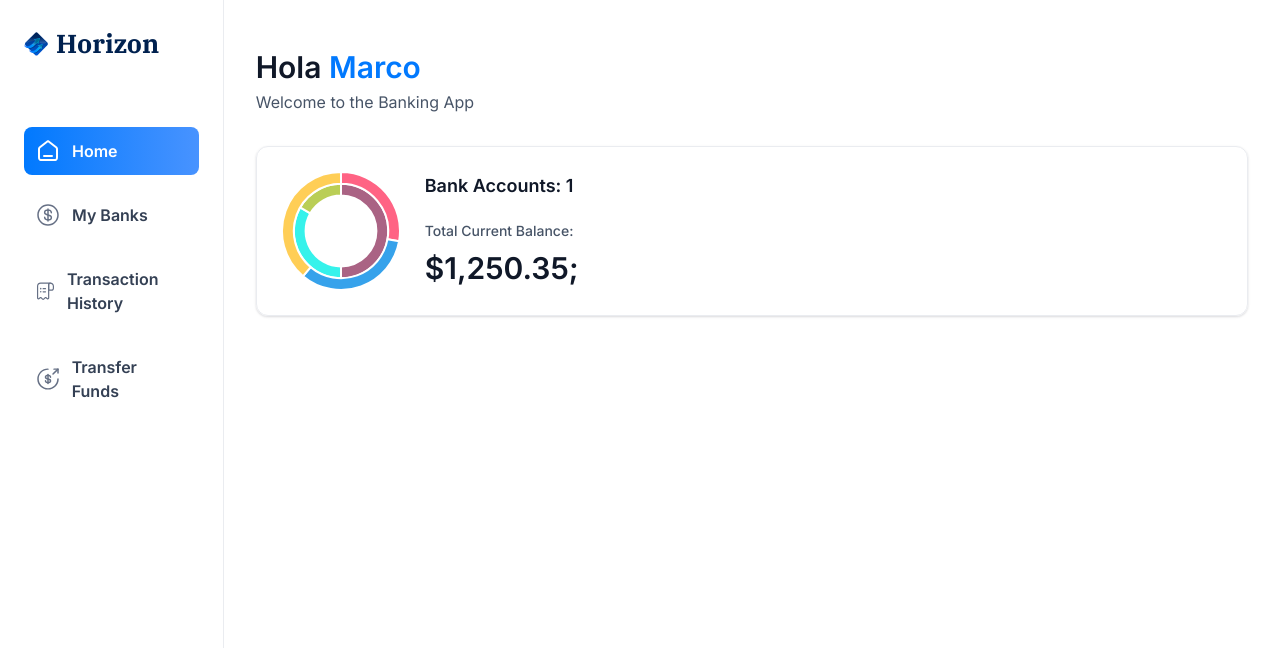
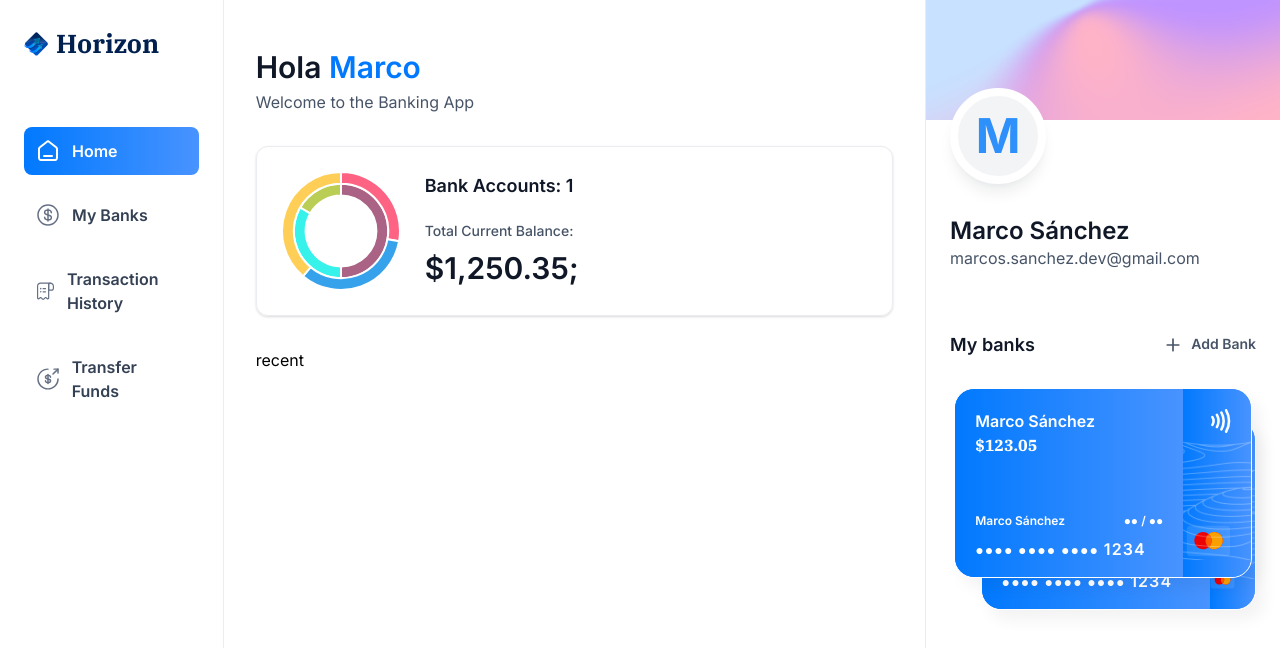
Before and after one commit to marcosSanchez-dev/bank_app, a Next.js app: page / in a window 1280 px wide. Shown: the top 648 px of the page. Built offline with nearby package versions, Linux system fonts and the light colour scheme.

Commit message:
rigth sidebar implemented

```diff
--- /dev/null
+++ b/app/(root)/my-banks/page.tsx
@@ -0,0 +1,5 @@
+const MyBanks = () => {
+  return <div>MyBanks</div>;
+};
+
+export default MyBanks;
--- a/app/(root)/page.tsx
+++ b/app/(root)/page.tsx
@@ -1,8 +1,13 @@
 import HeaderBox from "@/components/HeaderBox";
+import RigthSidebar from "@/components/RigthSidebar";
 import TotalBalanceBox from "@/components/TotalBalanceBox";
 
 const Home = () => {
-  const loggedIn = { firstName: "Marco" };
+  const loggedIn = {
+    firstName: "Marco",
+    lastName: "Sánchez",
+    email: "marcos.sanchez.dev@gmail.com",
+  };
 
   return (
     <section className="home">
@@ -21,7 +26,13 @@
             totalCurrentBalance={1250.35}
           />
         </header>
+        recent
       </div>
+      <RigthSidebar
+        user={loggedIn}
+        transactions={[]}
+        banks={[{ currentBalance: 123.05 }, { currentBalance: 321.01 }]}
+      />
     </section>
   );
 };
--- /dev/null
+++ b/app/(root)/payment-transfer/page.tsx
@@ -0,0 +1,5 @@
+const PaymentTransfer = () => {
+  return <div>PaymentTransfer</div>;
+};
+
+export default PaymentTransfer;
--- /dev/null
+++ b/app/(root)/transaction-history/page.tsx
@@ -0,0 +1,5 @@
+const TransactionHistory = () => {
+  return <div>TransactionHistory</div>;
+};
+
+export default TransactionHistory;
--- /dev/null
+++ b/components/BankCard.tsx
@@ -0,0 +1,57 @@
+import { formatAmount } from "@/lib/utils";
+import Link from "next/link";
+import Image from "next/image";
+
+const BankCard = ({
+  account,
+  userName,
+  showBalance = true,
+}: CreditCardProps) => {
+  return (
+    <div className="flex flex-col">
+      <Link href="/" className="bank-card">
+        <div className="bank-card_content">
+          <div>
+            <h1 className="text-16 font-semibold text-white">
+              {account.name || userName}
+            </h1>
+            <p className="font-ibm-plex-serif font-black text-white">
+              {formatAmount(account.currentBalance)}
+            </p>
+          </div>
+          <article className="flex flex-col gap-2">
+            <div className="flex justify-between">
+              <h1 className="text-12 font-semibold text-white">{userName}</h1>
+              <h2 className="text-12 font-semibold text-white">●● / ●●</h2>
+            </div>
+            <p className="text-14 font-semibold tracking-[1.1px] text-white">
+              ●●●● ●●●● ●●●●{" "}
+              <span className="text-16">{account?.mask || 1234}</span>
+            </p>
+          </article>
+        </div>
+
+        <div className="bank-card_icon">
+          <Image src="/icons/Paypass.svg" width={20} height={24} alt="pay" />
+          <Image
+            src="/icons/mastercard.svg"
+            width={45}
+            height={32}
+            alt="mastercard"
+            className="ml-5"
+          />
+        </div>
+
+        <Image
+          src="/icons/lines.png"
+          width={316}
+          height={190}
+          alt="lines"
+          className="absolute top-0 left-0"
+        />
+      </Link>
+    </div>
+  );
+};
+
+export default BankCard;
--- /dev/null
+++ b/components/RigthSidebar.tsx
@@ -0,0 +1,65 @@
+import Image from "next/image";
+import Link from "next/link";
+import BankCard from "./BankCard";
+
+const RigthSidebar = ({ user, transactions, banks }: RightSidebarProps) => {
+  return (
+    <aside className="right-sidebar">
+      <section className="flex flex-col pb-8">
+        <div className="profile-banner" />
+        <div className="profile">
+          <div className="profile-img">
+            <span className="text-5xl font-bold text-blue-500">
+              {user.firstName[0]}
+            </span>
+          </div>
+          <div className="profile-details">
+            <h1 className="profile-name">
+              {user.firstName} {user.lastName}
+            </h1>
+            <p className="profile-email">{user.email}</p>
+          </div>
+        </div>
+      </section>
+
+      <section className="banks">
+        <div className="flex w-full justify-between">
+          <h2 className="header-2">My banks</h2>
+          <Link href="/banks" className="flex gap-2">
+            <Image
+              src="/icons/plus.svg"
+              width={20}
+              height={20}
+              alt="plus icon"
+            />
+            <h2 className="text-14 font-semibold text-gray-600">Add Bank</h2>
+          </Link>
+        </div>
+        {banks?.length > 0 && (
+          <div className="relative flex flex-1 flex-col items-center justify-center gap-5">
+            <div className="relative z-10">
+              <BankCard
+                key={banks[0].$id}
+                account={banks[0]}
+                userName={`${user.firstName} ${user.lastName}`}
+                showBalance={false}
+              />
+            </div>
+            {banks[1] && (
+              <div className="absolute right-0 top-8 z-0 w-[90%]">
+                <BankCard
+                  key={banks[1].$id}
+                  account={banks[1]}
+                  userName={`${user.firstName} ${user.lastName}`}
+                  showBalance={false}
+                />
+              </div>
+            )}
+          </div>
+        )}
+      </section>
+    </aside>
+  );
+};
+
+export default RigthSidebar;
--- a/next.config.ts
+++ b/next.config.ts
@@ -7,6 +7,9 @@
   eslint: {
     ignoreDuringBuilds: true,
   },
+  images: {
+    unoptimized: true,
+  },
 };
 
 export default nextConfig;
```
